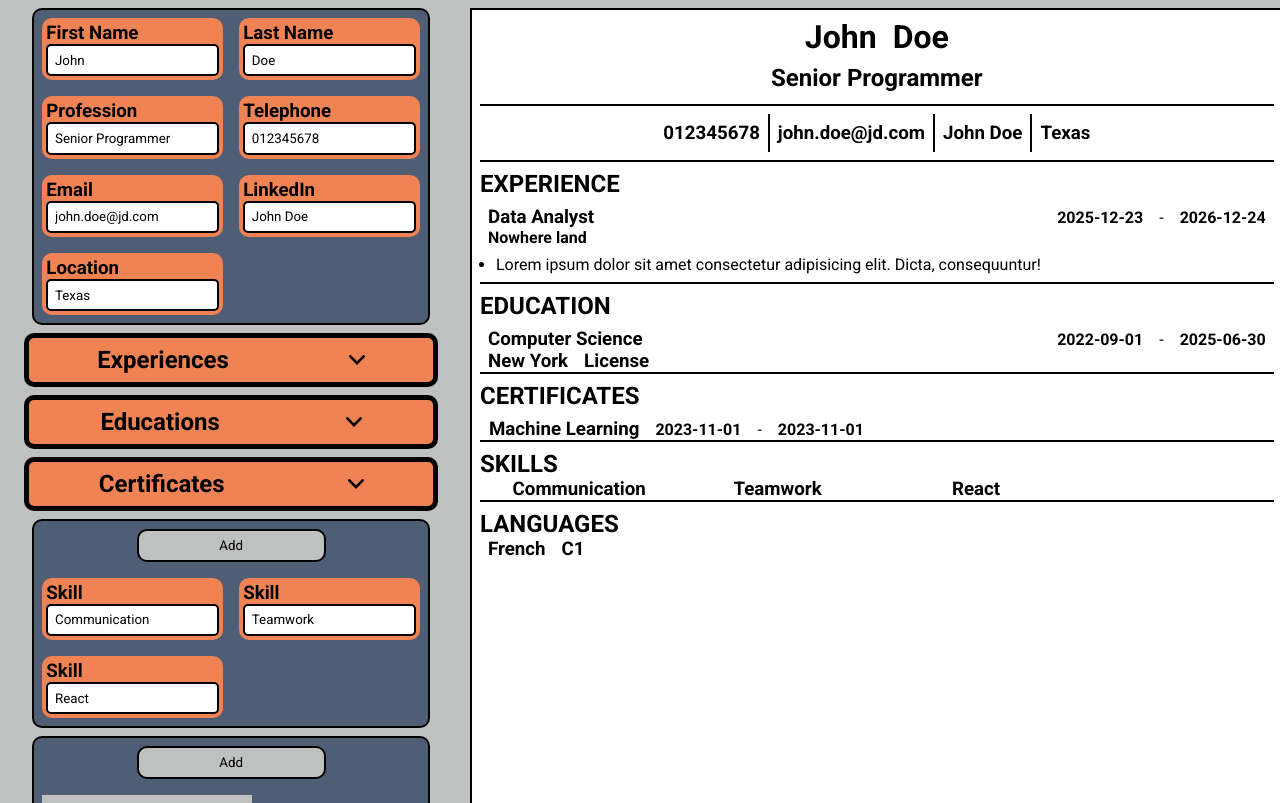
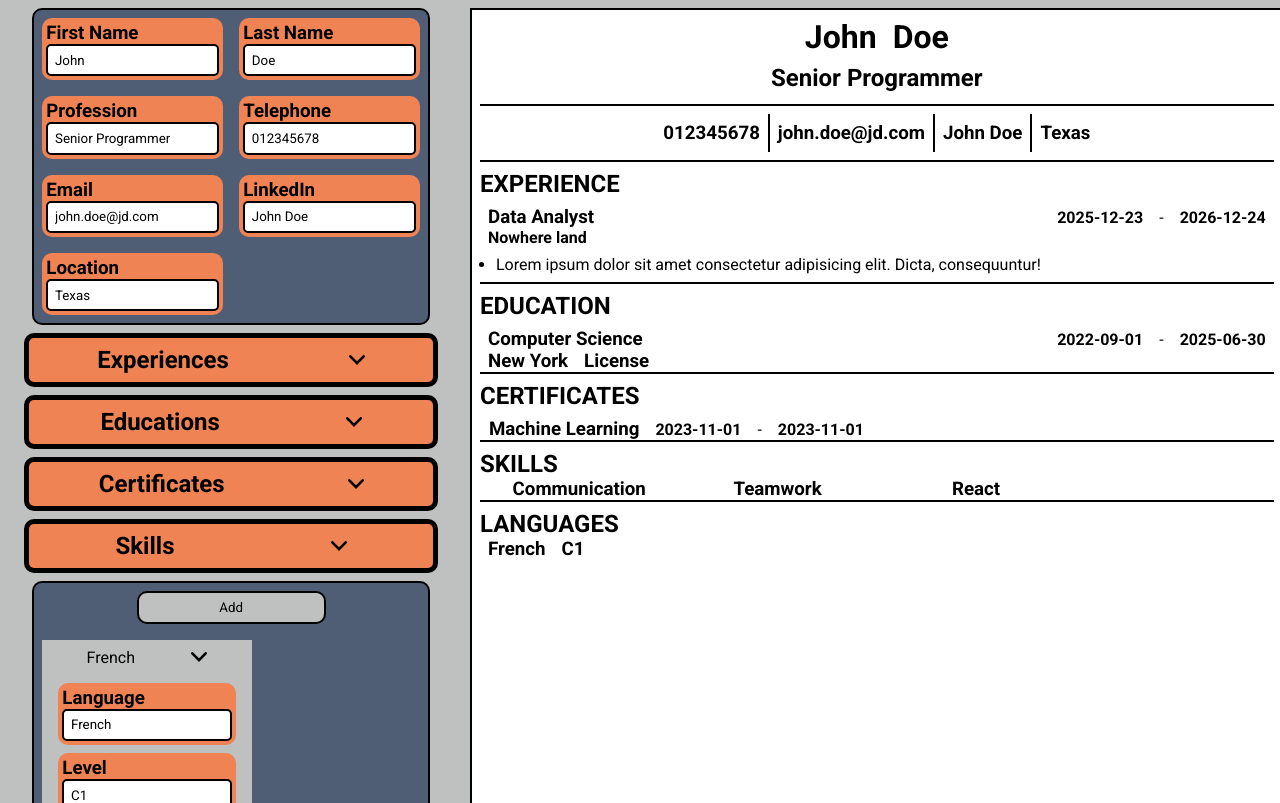
Before and after one commit to Pourixa/CVBuilder, a React (Vite) app: page / in a window 1280 px wide. Shown: the top 803 px of the page. Built offline with nearby package versions, Linux system fonts and the light colour scheme.

Commit message:
Add all the properties to skills and if there is no elements in a certain category it will not be shown on the page

```diff
--- a/components/certificates.jsx
+++ b/components/certificates.jsx
@@ -11,12 +11,14 @@ function Certificate({ certificate, date }) {
 
 function Certificates({ certificates }) {
   return (
-    <div className="certificates">
-      <h2>CERTIFICATES</h2>
-      {certificates.map(item => (
-        <Certificate key={item.id} {...item} />
-      ))}
-    </div>
+    <>
+      {certificates.length > 0 && <div className="certificates">
+        <h2>CERTIFICATES</h2>
+        {certificates.map(item => (
+          <Certificate key={item.id} {...item} />
+        ))}
+      </div>}
+    </>
   )
 }
 
--- a/components/edit.jsx
+++ b/components/edit.jsx
@@ -22,6 +22,9 @@ function Edit({
   onCertificateDelete ,
 
   onSkillChange,
+  onSkillAdd,
+  onSkillDelete,
+
   onLanguageChange
 }) {
   return (
@@ -30,7 +33,7 @@ function Edit({
       <JobForm experiences={data.experiences} onExperienceChange={onExperienceChange} onExperienceAdd = {onExperienceAdd} onExperienceDelete = {onExperienceDelete}/>
       <EducationForm educations={data.educations} onEducationChange={onEducationChange} onEducationAdd = {onEducationAdd} onEducationDelete={onEducationDelete}/>
       <CertificateForm certificates={data.certificates} onCertificateChange={onCertificateChange} onCertificateAdd = {onCertificateAdd} onCertificateDelete = {onCertificateDelete}/>
-      <SkillForm skills={data.skills} onSkillChange={onSkillChange} />
+      <SkillForm skills={data.skills} onSkillChange={onSkillChange} onSkillAdd = {onSkillAdd} onSkillDelete={onSkillDelete}/>
       <LanguageForm languages={data.languages} onLanguageChange={onLanguageChange} />
     </div>
   )
--- a/components/editSkills.jsx
+++ b/components/editSkills.jsx
@@ -1,13 +1,20 @@
 import { AddButton } from './addbutton'
+import { DeleteButton } from './deleteButton';
+import { Title } from './editTitle';
 import { Input } from './input'
+import { useState } from 'react';
 
-function SkillForm({ skills, onSkillChange }) {
+function SkillForm({ skills, onSkillChange, onSkillAdd , onSkillDelete }) {
+  const [folded , setFolded] = useState(true);
+
   return (
-    <div className="editSkill">
-      <AddButton/>
+    <>
+      <Title folded={folded} onToggle={() => setFolded(!folded)} name={"Skills"}/>
+      {!folded && <div className="editSkill">
+        <AddButton addFunction={onSkillAdd}/>
         {skills.map((skill, index) => (
+          <div               key={index}>
             <Input
-          key={index}
               label="Skill"
               name="skill"
               type="text"
@@ -15,8 +22,11 @@ function SkillForm({ skills, onSkillChange }) {
               onChange={e => onSkillChange(index, e.target.value)}
               placeholder="Social"
             />
+            <DeleteButton DeleteFunction={() => onSkillDelete(index)}/>
+          </div>
         ))}
-    </div>
+      </div>}
+    </>
   )
 }
 
--- a/components/education.jsx
+++ b/components/education.jsx
@@ -17,12 +17,14 @@ function Education({ formation, degree, university, startDate, endDate }) {
 
 function Educations({ educations }) {
   return (
-    <div className="educations">
-      <h2>EDUCATION</h2>
-      {educations.map(item => (
-        <Education key={item.id} {...item} />
-      ))}
-    </div>
+    <>
+{educations.length > 0 &&      <div className="educations">
+        <h2>EDUCATION</h2>
+        {educations.map(item => (
+          <Education key={item.id} {...item} />
+        ))}
+      </div>}
+    </>
   )
 }
 
--- a/components/experience.jsx
+++ b/components/experience.jsx
@@ -18,14 +18,16 @@ function Experience({ job, company, startDate, endDate, achievements }) {
 }
 
 function Experiences({ experiences }) {
-  return (
+  return <>
+    {experiences.length > 0 &&
       <div className="experiences">
         <h2>EXPERIENCE</h2>
         {experiences.map(item => (
           <Experience key={item.id} {...item} />
         ))}
       </div>
-  )
+   }
+ </>
 }
 
 export { Experiences }
--- a/components/languages.jsx
+++ b/components/languages.jsx
@@ -9,12 +9,14 @@ function Language({ language, level }) {
 
 function Languages({ languages }) {
   return (
-    <div className="languages">
-      <h2>LANGUAGES</h2>
-      {languages.map(item => (
-        <Language key={item.id} {...item} />
-      ))}
-    </div>
+    <>
+      {languages.length > 0 && <div className="languages">
+        <h2>LANGUAGES</h2>
+        {languages.map(item => (
+          <Language key={item.id} {...item} />
+        ))}
+      </div>}
+    </>
   )
 }
 
--- a/components/skills.jsx
+++ b/components/skills.jsx
@@ -4,12 +4,14 @@ function Skill({ skill }) {
 
 function Skills({ skills }) {
   return (
-    <div className="skills">
-      <h2>SKILLS</h2>
-      {skills.map((skill, index) => (
-        <Skill key={index} skill={skill} />
-      ))}
-    </div>
+    <>
+     {skills.length > 0 && <div className="skills">
+        <h2>SKILLS</h2>
+        {skills.map((skill, index) => (
+          <Skill key={index} skill={skill} />
+        ))}
+      </div>}
+    </>
   )
 }
 
--- a/src/App.jsx
+++ b/src/App.jsx
@@ -205,6 +205,26 @@ function App() {
     }))
   }
 
+    const handleAddSkill = () =>
+  {
+    setData(prev => ({
+      ...prev,
+      skills: [
+        ...prev.skills,
+        ["newSkill"]
+    ]
+    }))
+  }
+  const handleDeleteSkill = (index) =>
+  {
+    let arrayCopy = [...data.skills]
+    arrayCopy.splice(index,1)
+    setData(prev => ({
+      ...prev,
+      skills:arrayCopy
+    }))
+  }
+
   return (
     <>
       <Edit
@@ -224,6 +244,9 @@ function App() {
         onCertificateDelete = {handleDeleteCertificate}
 
         onSkillChange={handleSkillChange}
+        onSkillAdd = {handleAddSkill}
+        onSkillDelete = {handleDeleteSkill}
+
         onLanguageChange={handleLanguageChange}
       />
       <CVPage data={data} />
--- a/src/index.css
+++ b/src/index.css
@@ -362,3 +362,13 @@ background-color: var(--firstColor);
 {
     transform: rotate(180deg);
 }
+
+/* ///// */
+
+.editSkill > div {
+    background-color: var(--secondColor);
+    padding: 0.5em;
+    border-radius: 10px;
+    display: grid;
+    justify-content: center;
+}
```
Lines whose indentation alone changed are shown as unchanged.
